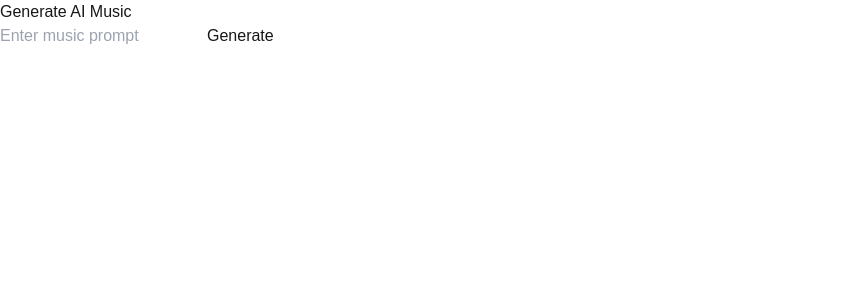
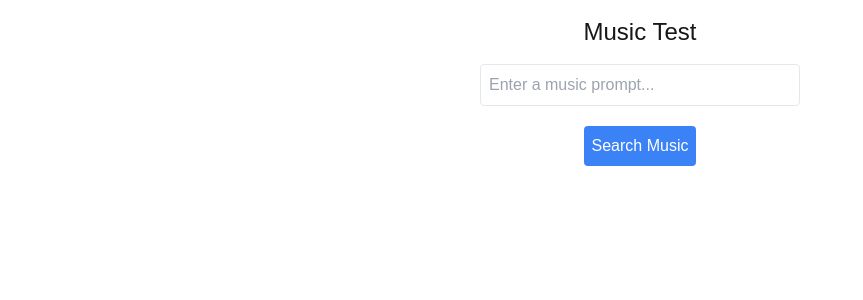
Before and after one commit to hemkan/Sentimuse, a Next.js app: page /music in a window 1280 px wide. Shown: the top 300 px of the page, without its empty margins (0-863 px from the left). Built offline with nearby package versions, Linux system fonts and the light colour scheme.

Commit message:
Jamendo API setup complete!

```diff
--- /dev/null
+++ b/src/pages/api/createMusic.js
@@ -0,0 +1,42 @@
+export default async function handler(req, res) {
+  // Only allow POST requests
+  if (req.method !== "POST") {
+    return res.status(405).json({ error: "Method Not Allowed" });
+  }
+
+  // Extract the prompt
+  const { prompt } = req.body;
+
+  // Validate prompt
+  if (!prompt) {
+    return res.status(400).json({ error: "No prompt provided" });
+  }
+
+  try {
+    // Jamendo API endpoint to fetch tracks
+    const jamendoUrl = `https://api.jamendo.com/v3.0/tracks/?client_id=${process.env.JAMENDO_CLIENT_ID}&format=jsonpretty&limit=1&search=${encodeURIComponent(prompt)}&audioformat=mp32`;
+
+    // GET request to the Jamendo API
+    const response = await fetch(jamendoUrl);
+    const data = await response.json();
+
+    // Check if a track was returned
+    if (!data.results || data.results.length === 0) {
+      return res.status(404).json({ error: "No tracks found" });
+    }
+
+    // Select the first track
+    const track = data.results[0];
+
+    // Return the track URL and additional metadata
+    return res.status(200).json({
+      trackUrl: track.audio,
+      // THESE WILL PROBABLY BE UNECESSARY, BUT ILL KEEP FOR NOW
+      title: track.name,
+      artist: track.artist_name,
+    });
+  } catch (error) {
+    console.error("Jamendo API Error:", error);
+    return res.status(500).json({ error: "Internal Server Error" });
+  }
+}
--- a/src/pages/api/generateMusic.js
+++ /dev/null
@@ -1,47 +0,0 @@
-export default async function handler(req, res) {
-  // Only allow POST requests
-  if (req.method !== "POST") {
-    return res.status(405).json({ error: "Method Not Allowed" });
-  }
-
-  // Extract text from request body
-  const { prompt } = req.body;
-
-  // Ensure prompt is provided not empty
-  if (!prompt) {
-    return res.status(400).json({ error: "No Prompt Provided" });
-  }
-
-  try {
-    // Send request to Mubert API
-    const response = await fetch("https://api.mubert.com/v2/generate", {
-      method: "POST",
-      headers: {
-        "Content-Type": "application/json",
-        Authorization: `Bearer ${process.env.MUBERT_API_KEY}`, // (Replace with real API key)
-      },
-      body: JSON.stringify({
-        text: prompt, // Pass music prompt
-        format: "wav", // Specify desired music format
-        duration: 10, // Set duration
-      }),
-    });
-
-    // Parse the response from Mubert
-    const data = await response.json();
-
-    // Check if the request was unsuccessful
-    if (!response.ok) {
-      throw new Error(data.error || "Failed to generate music");
-    }
-
-    // Return successful response with generated music
-    return res.status(200).json(data); // (Returns status code only since no API key)
-  }
-
-  // Unexpected errors
-  catch (error) {
-    console.error("Mubert API Error:", error); // Log error
-    return res.status(500).json({ error: error.message }); // Send error response
-  }
-}
--- a/src/pages/index.js
+++ b/src/pages/index.js
@@ -1,5 +1,6 @@
 import Image from "next/image";
 import { Geist, Geist_Mono } from "next/font/google";
+import Music from "./music";
 
 const geistSans = Geist({
   variable: "--font-geist-sans",
@@ -13,8 +14,8 @@ const geistMono = Geist_Mono({
 
 export default function Home() {
   return (
-    <div>
-      <p className="text-2xl text-center">Home</p>
+    <div className="min-h-screen w-screen flex items-center justify-center">
+      <Music/>
     </div>
   );
 }
--- a/src/pages/music.js
+++ b/src/pages/music.js
@@ -1,71 +1,66 @@
+// components/MusicSearch.js
 import { useState } from "react";
 
-export default function MusicGenerator() {
-  // State to store user input
+export default function MusicSearch() {
+  // User prompt
   const [prompt, setPrompt] = useState("");
-
-  // State to store generated music
-  const [musicURL, setMusicURL] = useState(null);
-
-  // State to handle loading status
+  // Result from the API
+  const [result, setResult] = useState(null);
+  // Loading status and errors
   const [loading, setLoading] = useState(false);
-
-  // State to handle any errors
   const [error, setError] = useState(null);
 
-  // Function to send request to API route
-  const generateMusic = async () => {
+  // Calls the API route
+  const searchMusic = async () => {
     setLoading(true);
-    setError(null); // Clear previous errors
+    setError(null);
+    setResult(null);
 
     try {
-      // Send a POST request to API
-      const response = await fetch("/api/generateMusic", {
+      const response = await fetch("/api/createMusic", {
         method: "POST",
         headers: { "Content-Type": "application/json" },
-        body: JSON.stringify({ prompt }), // Send user input as JSON
+        body: JSON.stringify({ prompt }),
       });
+      const data = await response.json();
 
-      const data = await response.json(); // Parse response
+      if (!response.ok) {
+        throw new Error(data.error || "Music search failed");
+      }
 
-      if (response.ok) {
-        setMusicURL(data.music_url); // Save generated music
-      } else {
-        throw new Error(data.error || "Music generation failed"); // Handle API errors
-      }
+      setResult(data);
     } catch (err) {
-      setError(err.message); // error message
+      setError(err.message);
     }
 
     setLoading(false);
   };
 
   return (
-    <div>
-      <h2>Generate AI Music</h2>
-
-      {/* Input field for user to enter music prompt */}
+    <div className="flex flex-col items-center p-4">
+      <h1 className="text-2xl mb-4">Music Test</h1>
       <input
         type="text"
-        placeholder="Enter music prompt"
+        placeholder="Enter a music prompt..."
         value={prompt}
         onChange={(e) => setPrompt(e.target.value)}
+        className="border p-2 rounded w-80"
       />
-
-      {/* Button to trigger API for music generation */}
-      <button onClick={generateMusic} disabled={loading}>
-        {loading ? "Generating..." : "Generate"}
+      <button
+        onClick={searchMusic}
+        disabled={loading}
+        className="mt-5 bg-blue-500 text-white p-2 rounded"
+      >
+        {loading ? "Searching..." : "Search Music"}
       </button>
-
-      {/* Display error message */}
-      {error && <p style={{ color: "red" }}>{error}</p>}
-
-      {/* If music is generated, show an audio player (This part wont be implemented just yet)*/}
-      {musicURL && (
-        <div>
-          <p>Generated Music:</p>
-          <audio controls>
-            <source src={musicURL} type="audio/mpeg" />
+      {error && <p className="text-red-500 mt-2">{error}</p>}
+      {result && (
+        <div className="mt-10 text-center">
+          <p>
+            <strong>{result.title}</strong> by {result.artist}
+          </p>
+          <audio controls className="mt-2">
+            <source src={result.trackUrl} type="audio/mpeg" />
             Your browser does not support the audio element.
           </audio>
         </div>
```
